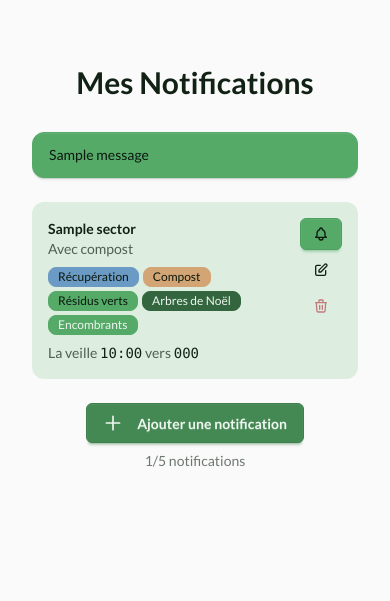
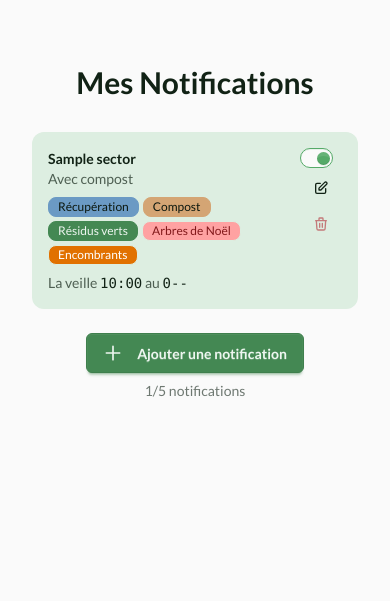
Before and after one commit to charlesmatte/notibac, a Django app: page /notifications/ in a window 390 px wide. Shown: the part 80-681 px from the top of the page. Run offline with Django 5.2, Linux system fonts and the light colour scheme; a user stored in the database is signed in; tables that the repository leaves empty hold one stand-in row (values such as "Sample post"); one stand-in notice (Sample message) is shown; style sheets or scripts are compiled from the project's sources.

Commit message:
feat: redesign notification list with improved UX
- Replace activate/deactivate button with toggle switch
- Add animated deactivated banner with slide transitions
- Replace browser confirm with custom delete modal
- Improve badge colors for collection types
- Use formatted phone number display
- Dim inactive notification cards

```diff
--- a/notibac/website/templates/notifications/list.html
+++ b/notibac/website/templates/notifications/list.html
@@ -3,66 +3,63 @@
   <div class="w-full max-w-2xl px-4">
     <h1 class="text-3xl font-bold text-center mb-8">Mes Notifications</h1>
 
-    {% if messages %} {% for message in messages %}
-    <div class="alert {% if message.tags == 'error' %}alert-error{% else %}alert-success{% endif %} mb-6">
-      <span>{{ message }}</span>
-    </div>
-    {% endfor %} {% endif %}
-
     {% if notifications %}
     <div class="space-y-4 mb-6">
       {% for notification in notifications %}
-      <div class="card bg-base-200">
+      <div class="card bg-base-200 {% if not notification.is_active %}opacity-60{% endif %}">
+        {% if not notification.is_active %}<div class="animate-slide-down bg-error text-error-content text-center text-sm font-semibold rounded-t-box">Désactivée</div>{% endif %}
         <div class="card-body p-4">
           <div class="flex justify-between items-start gap-4">
             <div class="flex-1">
               <h3 class="font-semibold">{{ notification.calendar.sector.name }}</h3>
-              <p class="text-sm text-base-content/70">
-                {% if notification.calendar.has_compost %}Avec compost{% else %}Sans compost{% endif %}
-              </p>
+              <p class="text-sm text-base-content/70">{% if notification.calendar.has_compost %}Avec compost{% else %}Sans compost{% endif %}</p>
+              <!-- prettier-ignore -->
               <div class="flex flex-wrap gap-1 mt-2">
-                {% if notification.notify_garbage %}<span class="badge badge-sm">Déchets</span>{% endif %}
+                {% if notification.notify_garbage %}<span class="badge badge-sm bg-black text-white">Déchets</span>{% endif %}
                 {% if notification.notify_recycling %}<span class="badge badge-sm badge-info">Récupération</span>{% endif %}
                 {% if notification.notify_compost %}<span class="badge badge-sm badge-warning">Compost</span>{% endif %}
-                {% if notification.notify_yard_waste %}<span class="badge badge-sm badge-success">Résidus verts</span>{% endif %}
-                {% if notification.notify_christmas_trees %}<span class="badge badge-sm badge-accent">Arbres de Noël</span>{% endif %}
-                {% if notification.notify_bulky_waste %}<span class="badge badge-sm badge-secondary">Encombrants</span>{% endif %}
+                {% if notification.notify_yard_waste %}<span class="badge badge-sm badge-primary">Résidus verts</span>{% endif %}
+                {% if notification.notify_christmas_trees %}<span class="badge badge-sm bg-red-300 text-red-900">Arbres de Noël</span>{% endif %}
+                {% if notification.notify_bulky_waste %}<span class="badge badge-sm bg-amber-600 text-white">Encombrants</span>{% endif %}
               </div>
               <p class="text-sm mt-2">
                 <span class="text-base-content/70">{{ notification.get_timing_display }}</span>
                 <span class="font-mono">{{ notification.notification_time|time:"H:i" }}</span>
-                <span class="text-base-content/70">vers</span>
-                <span class="font-mono">{{ notification.phone_number.phone_number }}</span>
+                <span class="text-base-content/70">au</span>
+                <span class="font-mono">{{ notification.phone_number.formatted }}</span>
               </p>
             </div>
             <div class="flex flex-col gap-1">
               <form method="post" action="{% url 'notification_toggle' notification.pk %}">
                 {% csrf_token %}
-                <button type="submit" class="btn btn-sm {% if notification.is_active %}btn-success{% else %}btn-ghost{% endif %}" title="{% if notification.is_active %}Désactiver{% else %}Activer{% endif %}">
-                  {% if notification.is_active %}
-                  <svg class="w-4 h-4" fill="none" stroke="currentColor" viewBox="0 0 24 24">
-                    <path stroke-linecap="round" stroke-linejoin="round" stroke-width="2" d="M15 17h5l-1.405-1.405A2.032 2.032 0 0118 14.158V11a6.002 6.002 0 00-4-5.659V5a2 2 0 10-4 0v.341C7.67 6.165 6 8.388 6 11v3.159c0 .538-.214 1.055-.595 1.436L4 17h5m6 0v1a3 3 0 11-6 0v-1m6 0H9" />
-                  </svg>
-                  {% else %}
-                  <svg class="w-4 h-4" fill="none" stroke="currentColor" viewBox="0 0 24 24">
-                    <path stroke-linecap="round" stroke-linejoin="round" stroke-width="2" d="M15 17h5l-1.405-1.405A2.032 2.032 0 0118 14.158V11a6.002 6.002 0 00-4-5.659V5a2 2 0 10-4 0v.341C7.67 6.165 6 8.388 6 11v3.159c0 .538-.214 1.055-.595 1.436L4 17h5m6 0v1a3 3 0 11-6 0v-1m6 0H9" />
-                  </svg>
-                  {% endif %}
-                </button>
+                <input
+                  type="checkbox"
+                  class="toggle toggle-sm toggle-success"
+                  {% if notification.is_active %}checked{% endif %}
+                  title="{% if notification.is_active %}Désactiver{% else %}Activer{% endif %}"
+                  onchange="handleToggle(this)"
+                />
               </form>
               <a href="{% url 'notification_edit' notification.pk %}" class="btn btn-sm btn-ghost" title="Modifier">
                 <svg class="w-4 h-4" fill="none" stroke="currentColor" viewBox="0 0 24 24">
-                  <path stroke-linecap="round" stroke-linejoin="round" stroke-width="2" d="M11 5H6a2 2 0 00-2 2v11a2 2 0 002 2h11a2 2 0 002-2v-5m-1.414-9.414a2 2 0 112.828 2.828L11.828 15H9v-2.828l8.586-8.586z" />
+                  <path
+                    stroke-linecap="round"
+                    stroke-linejoin="round"
+                    stroke-width="2"
+                    d="M11 5H6a2 2 0 00-2 2v11a2 2 0 002 2h11a2 2 0 002-2v-5m-1.414-9.414a2 2 0 112.828 2.828L11.828 15H9v-2.828l8.586-8.586z"
+                  />
                 </svg>
               </a>
-              <form method="post" action="{% url 'notification_delete' notification.pk %}" onsubmit="return confirm('Supprimer cette notification?');">
-                {% csrf_token %}
-                <button type="submit" class="btn btn-sm btn-ghost text-error" title="Supprimer">
-                  <svg class="w-4 h-4" fill="none" stroke="currentColor" viewBox="0 0 24 24">
-                    <path stroke-linecap="round" stroke-linejoin="round" stroke-width="2" d="M19 7l-.867 12.142A2 2 0 0116.138 21H7.862a2 2 0 01-1.995-1.858L5 7m5 4v6m4-6v6m1-10V4a1 1 0 00-1-1h-4a1 1 0 00-1 1v3M4 7h16" />
-                  </svg>
-                </button>
-              </form>
+              <button type="button" class="btn btn-sm btn-ghost text-error" title="Supprimer" onclick="openDeleteModal('{% url 'notification_delete' notification.pk %}')">
+                <svg class="w-4 h-4" fill="none" stroke="currentColor" viewBox="0 0 24 24">
+                  <path
+                    stroke-linecap="round"
+                    stroke-linejoin="round"
+                    stroke-width="2"
+                    d="M19 7l-.867 12.142A2 2 0 0116.138 21H7.862a2 2 0 01-1.995-1.858L5 7m5 4v6m4-6v6m1-10V4a1 1 0 00-1-1h-4a1 1 0 00-1 1v3M4 7h16"
+                  />
+                </svg>
+              </button>
             </div>
           </div>
         </div>
@@ -73,9 +70,7 @@
     <div class="text-center py-8">
       <p class="text-base-content/60 mb-4">Vous n'avez pas encore de notifications configurées.</p>
     </div>
-    {% endif %}
-
-    {% if can_add_notification %}
+    {% endif %} {% if can_add_notification %}
     <div class="text-center">
       <a href="{% url 'notification_add' %}" class="btn btn-primary">
         <svg class="w-5 h-5 mr-2" fill="none" stroke="currentColor" viewBox="0 0 24 24">
@@ -90,4 +85,46 @@
     {% endif %}
   </div>
 </div>
+
+<!-- Delete confirmation modal -->
+<dialog id="delete-modal" class="modal">
+  <div class="modal-box">
+    <h3 class="font-bold text-lg">Confirmer la suppression</h3>
+    <p class="py-4">Êtes-vous sûr de vouloir supprimer cette notification?</p>
+    <div class="modal-action">
+      <form method="dialog">
+        <button class="btn">Annuler</button>
+      </form>
+      <form id="delete-form" method="post" action="">
+        {% csrf_token %}
+        <button type="submit" class="btn btn-error">Supprimer</button>
+      </form>
+    </div>
+  </div>
+  <form method="dialog" class="modal-backdrop">
+    <button>close</button>
+  </form>
+</dialog>
+
+<script>
+  function openDeleteModal(deleteUrl) {
+    document.getElementById("delete-form").action = deleteUrl;
+    document.getElementById("delete-modal").showModal();
+  }
+
+  function handleToggle(toggle) {
+    const form = toggle.form;
+    const card = toggle.closest(".card");
+    const banner = card.querySelector(".animate-slide-down");
+
+    // If activating (toggle checked) and banner exists, animate it out first
+    if (toggle.checked && banner) {
+      banner.classList.remove("animate-slide-down");
+      banner.classList.add("animate-slide-up");
+      banner.addEventListener("animationend", () => form.submit(), { once: true });
+    } else {
+      form.submit();
+    }
+  }
+</script>
 {% endblock %}
```
